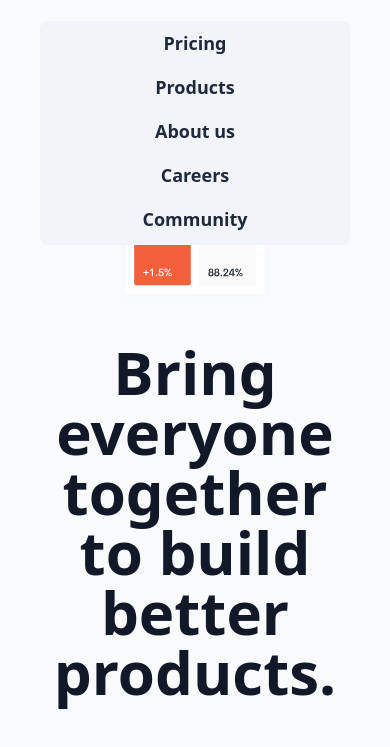
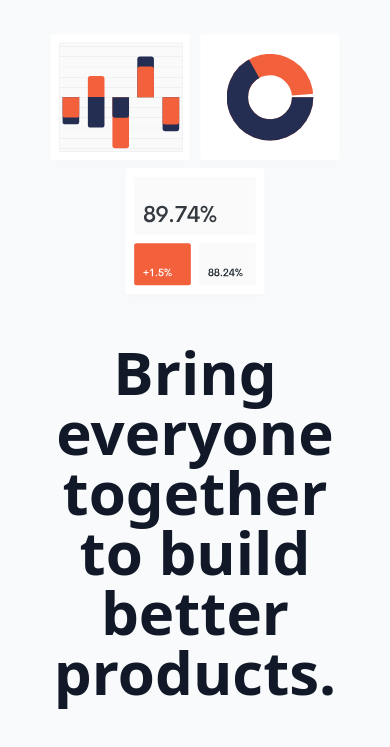
Before and after one commit to anas322/taillwind-project, a website: page public/index.html in a window 390 px wide. Shown: the part 59-806 px from the top of the page. Drawn offline with Linux system fonts and the light colour scheme.

Commit message:
add the screen shots and the readme file

```diff
--- a/public/index.html
+++ b/public/index.html
@@ -22,7 +22,7 @@
 
                 <!-- Menu bar -->
                 <ul id="menu-bar"
-                    class="lg:flex lg:space-x-12  lg:static transition-all h-56 lg:h-auto absolute bg-slate-100 lg:bg-transparent top-20 w-full lg:w-auto rounded-lg overflow-hidden">
+                    class="lg:flex lg:space-x-12  lg:static transition-all h-0 lg:h-auto absolute bg-slate-100 lg:bg-transparent top-20 w-full lg:w-auto rounded-lg overflow-hidden">
                     <li class="text-center p-2 text-lg hover:bg-slate-300 lg:hover:bg-transparent hover:cursor-pointer">
                         <a href="#" class="font-semibold text-slate-800 lg:hover:text-slate-400">Pricing</a>
                     </li>
```
Also changed, not shown: README.md (added), fullscreen.png (added), mobileview.png (added), public/style.css.
